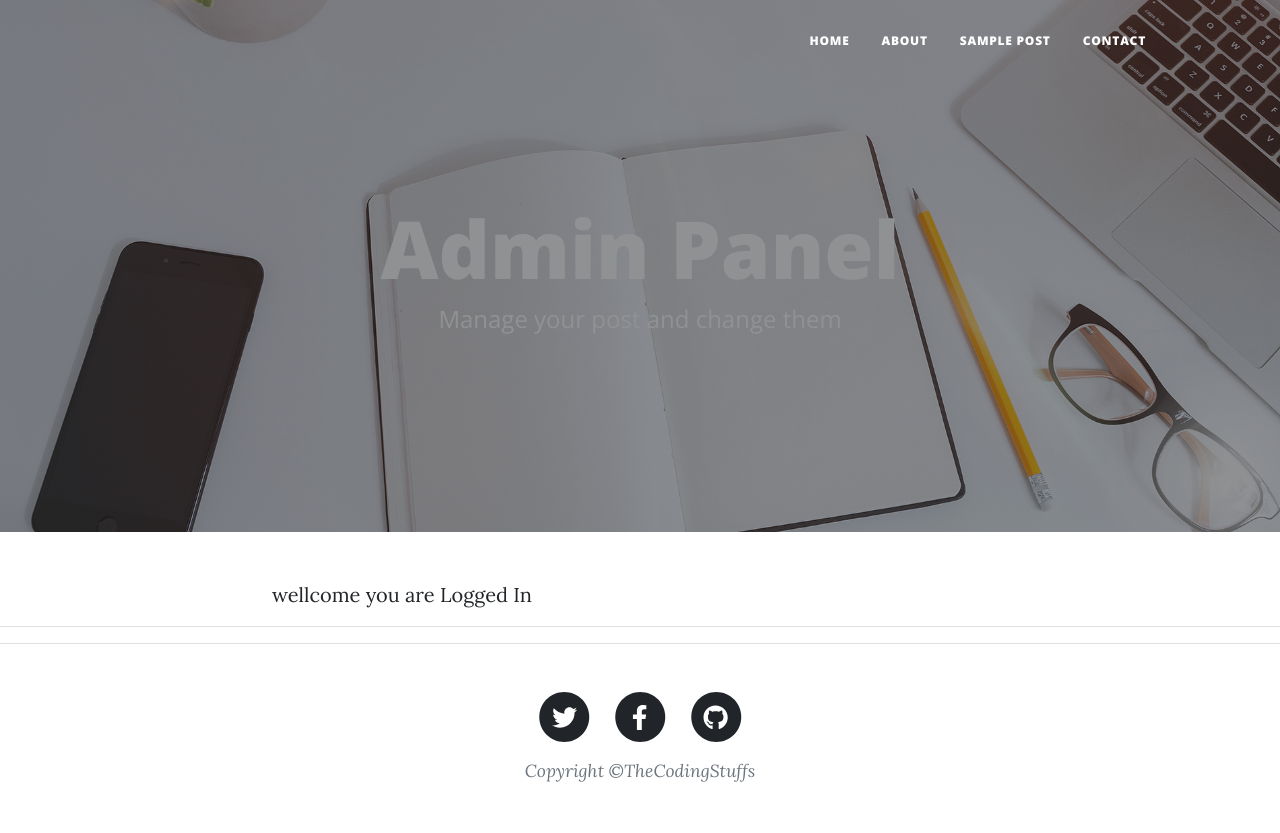
After one commit to Meghavibansod/Blogsite, a Flask app: template templates/dashboard.html in a window 1280 px wide. The commit adds this page. Run offline with Flask 2, Linux system fonts and the light colour scheme; the template is opened without the code that fills it, so the values that code supplies are empty; some libraries are stand-ins or nearby versions.

Commit message:
added dashboardhtml, username and password

```diff
--- a/config.json
+++ b/config.json
@@ -12,7 +12,12 @@
        "gmail-user": "meghavi1b@gmail.com",
        "gmail-password": "meghavi@987",
        "about-text": "Hi, my name is Meghavi.",
-       "no_of_posts": 5
+       "no_of_posts": 5,
+       "login_image": "login",
+       "admin_user": "meghavi",
+       "admin_password": "meghavihere"
+
+
 
 
     }
--- a/main.py
+++ b/main.py
@@ -6,18 +6,19 @@ from datetime import datetime
 
 
 with open('config.json', 'r') as c:
-    params = json.load (c) ["params"]
+    params = json.load(c) ["params"]
 
 local_server = True
 app = Flask(__name__)
-# app.config.update(
-#     MAIL_SERVER = 'smtp.gmail.com',
-#     MAIL_PORT ='465',
-#     MAIL_USE_SSL= True,
-#     MAIL_USERNAME = params['gmail-user'],
-#     MAIL_PASSWORD = params['gmail-password']
-# )
-# mail = Mail(app)
+app.secret_key = 'super-secret-key'
+app.config.update(
+    MAIL_SERVER = 'smtp.gmail.com',
+    MAIL_PORT ='465',
+    MAIL_USE_SSL= True,
+    MAIL_USERNAME = params['gmail-user'],
+    MAIL_PASSWORD = params['gmail-password']
+)
+mail = Mail(app)
 if(local_server):
  app.config["SQLALCHEMY_DATABASE_URI"] = params['local_uri']
 else:
@@ -59,8 +60,20 @@ def post_route(post_slug):
 def about():
     return render_template ("about.html",params = params)
 
-@app.route("/dashboard")
+@app.route("/dashboard", methods=["GET", "POST"])
 def dashboard():
+
+    if ("user" in session and session['user'] == params['admin_user']) :
+     return render_template("dashboard.html", params = params)
+
+    if request.method=="POST":
+        username = request.form.get("uname")
+        userpass= request.form.get("pass")
+        if (username == params["admin_user"] and userpass == params["admin_password"]):
+# set the session variable
+         session["user"] = username
+         return render_template("dashboard.html", params = params)
+
     return render_template("login.html", params=params)
 
 
--- /dev/null
+++ b/templates/dashboard.html
@@ -0,0 +1,28 @@
+{% extends "layout.html" %}
+{% block body %}
+    <!-- Page Header -->
+    <header class="masthead" style="background-image: url('{{ url_for('static', filename='img/home-bg.jpg') }}')">
+      <div class="overlay"></div>
+      <div class="container">
+        <div class="row">
+          <div class="col-lg-8 col-md-10 mx-auto">
+            <div class="site-heading">
+            <h1>Admin Panel</h1>
+              <span class="subheading">Manage your post and change them</span>
+            </div>
+          </div>
+        </div>
+      </div>
+    </header>
+
+    <!-- Main Content -->
+    <div class="container">
+      <div class="row">
+        <div class="col-lg-8 col-md-10 mx-auto">
+
+            wellcome you are Logged In
+
+        </div>
+      </div>
+    </div>
+    {% endblock %}
--- a/templates/index.html
+++ b/templates/index.html
@@ -20,7 +20,6 @@
       <div class="row">
         <div class="col-lg-8 col-md-10 mx-auto">
 
-     <!-- todo fetch, it using For loopthe database  -->
      {% for post in posts %}
      <div class="post-preview">
        <a href="/post/{{post.slug}}">
--- a/templates/post.html
+++ b/templates/post.html
@@ -9,7 +9,7 @@
                     <div class="col-md-10 col-lg-8 col-xl-7">
                          <div class="post-heading">
                             <h1>{{post.title}}</h1>
-                            <h2 class="subheading">you can add sub heading here</h2>
+                            <h2 class="subheading">{{post.tag_line}}</h2>
                             <span class="meta">
                                 Posted by
                                 <a href="#!">Admin</a>
```
Also changed, not shown: templates/login.html (+6 -4 lines).
